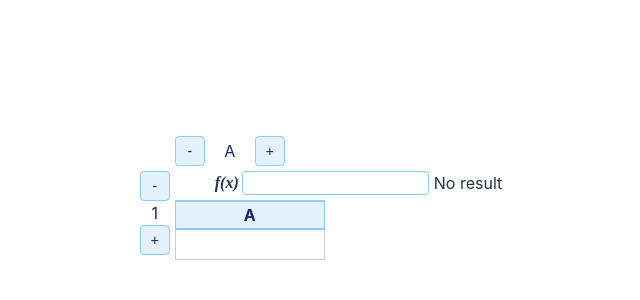
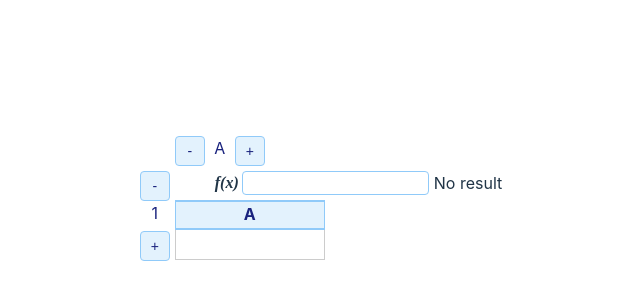
Before and after one commit to agolovchuk/spreadsheet, a React (Vite) app: page / in a window 1280 px wide. Shown: the part 202-502 px from the top of the page, without its empty margins (319-959 px from the left). Built offline with nearby package versions, Linux system fonts and the light colour scheme.

Commit message:
Update style for column resize

```diff
--- a/src/components/Paginator/paginator.scss
+++ b/src/components/Paginator/paginator.scss
@@ -25,7 +25,8 @@
     color: var(--table-header-color);
   }
   &__current {
-    min-width: 50px;
+    width: 30px;
+    height: 30px;
     text-align: center;
     color: var(--table-header-color);
   }
--- a/src/components/Table/table.scss
+++ b/src/components/Table/table.scss
@@ -8,12 +8,27 @@
     color: var(--table-header-color);
     background-color: var(--table-header-background-color);
     &__cell {
+      padding: 0;
+      height: 30px;
       border-top: 2px solid var(--table-header-border-color);
       border-bottom: 2px solid var(--table-header-border-color);
       border-right: 1px solid var(--table-header-border-color);
       &:first-child {
         border-left: 1px solid var(--table-header-border-color);
       }
+    }
+    &__cell-wrapper {
+      height: 100%;
+      position: relative;
+    }
+    &__control {
+      width: 10px;
+      height: 100%;
+      position: absolute;
+      right: -5px;
+      z-index: 1;
+      top: 0px;
+      cursor: col-resize;
     }
   }
   &-body {
```
